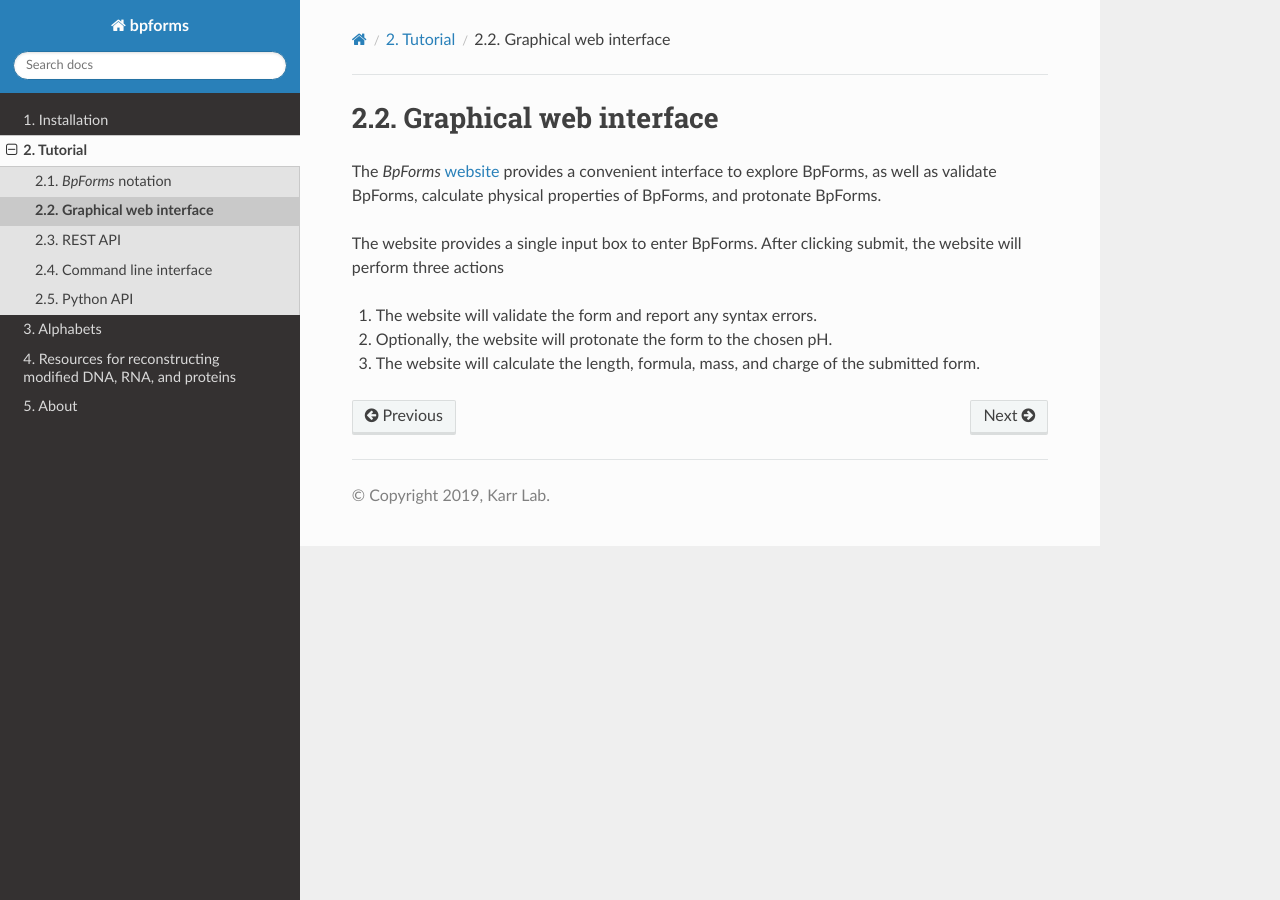
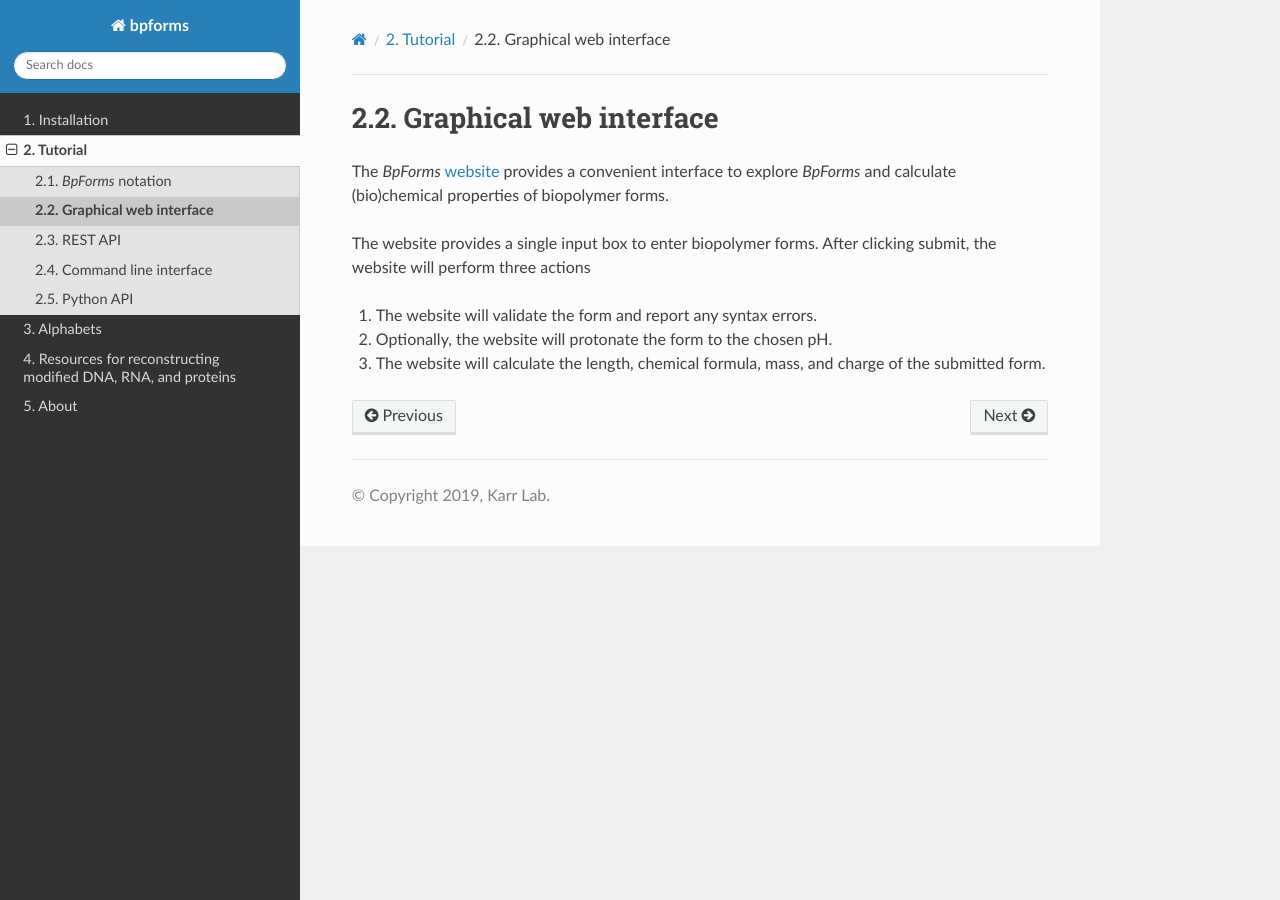
Before and after one commit to KarrLab/bpforms, a Sphinx documentation site: the page built from docs/website.rst, in a window 1280 px wide. Built offline with Sphinx 7.4.7 and the Read the Docs theme 2.0.0, drawn with Linux system fonts in a browser that asks for light colours; pages that are not in the unit, such as notebooks, are missing from menus.

Commit message:
Removed a somewhat redundant and grammatically strange sentence
I am trying to use "`BpForms`" whenever we talk about our software, and biopolymer (forms), whenever we talk about molecules.

```diff
--- a/docs/website.rst
+++ b/docs/website.rst
@@ -3,10 +3,10 @@
 Graphical web interface
 -----------------------
 
-The `BpForms` `website <https://bpforms.org>`_ provides a convenient interface to explore BpForms, as well as validate BpForms, calculate physical properties of BpForms, and protonate BpForms.
+The `BpForms` `website <https://bpforms.org>`_ provides a convenient interface to explore `BpForms` and calculate (bio)chemical properties of biopolymer forms.
 
-The website provides a single input box to enter BpForms. After clicking submit, the website will perform three actions
+The website provides a single input box to enter biopolymer forms. After clicking submit, the website will perform three actions
 
 #. The website will validate the form and report any syntax errors.
 #. Optionally, the website will protonate the form to the chosen pH.
-#. The website will calculate the length, formula, mass, and charge of the submitted form.
+#. The website will calculate the length, chemical formula, mass, and charge of the submitted form.
```
